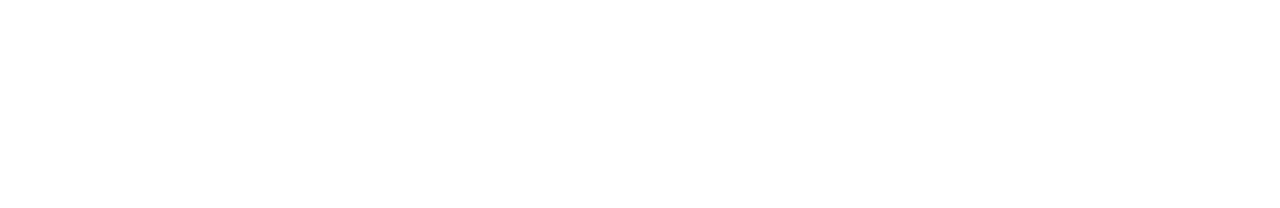
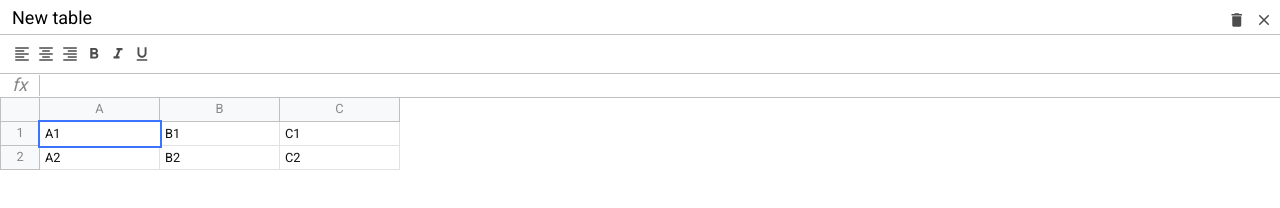
Before and after one commit to CoRTeZ1976/pure-excel, a website built with webpack: page src/index.html in a window 1280 px wide. Built offline with nearby package versions, Linux system fonts and the light colour scheme.

Commit message:
add style to excel table page

```diff
--- a/package.json
+++ b/package.json
@@ -48,6 +48,7 @@
   "dependencies": {
     "-": "^0.0.1",
     "@babel/polyfill": "^7.12.1",
+    "@material/web": "^1.0.0-pre.7",
     "cross-env": "^7.0.3",
     "normalize.css": "^8.0.1"
   }
--- a/src/index.html
+++ b/src/index.html
@@ -4,18 +4,62 @@
     <meta charset="UTF-8">
     <meta name="viewport" content="width=device-width, initial-scale=1.0">
     <link rel="shortcut icon" href="favicon.ico">
+    <link href="https://fonts.googleapis.com/css2?family=Material+Icons"
+          rel="stylesheet">
     <title>Pure JavaScript Excel</title>
 </head>
 <body>
 <div id="app" class="container">
     <div class="excel">
-        <div class="excel__header"></div>
 
-        <div class="excel__toolbar"></div>
+        <div class="excel__header">
+            <input type="text" value="New table" class="excel__header-input"/>
+            <div class="excel__header-buttonBlock">
+                <span class="material-icons button">delete</span>
+                <span class="material-icons button">close</span>
+            </div>
+        </div>
 
-        <div class="excel__formula"></div>
+        <div class="excel__toolbar">
+            <span class="material-icons button">format_align_left</span>
+            <span class="material-icons button">format_align_center</span>
+            <span class="material-icons button">format_align_right</span>
+            <span class="material-icons button">format_bold</span>
+            <span class="material-icons button">format_italic</span>
+            <span class="material-icons button">format_underline</span>
+        </div>
 
-        <div class="excel__table"></div>
+        <div class="excel__formula">
+            <div class="info">fx</div>
+            <div class="input" contenteditable spellcheck="false"></div>
+        </div>
+
+        <div class="excel__table">
+            <div class="row">
+                <div class="row-info"></div>
+                <div class="row-data">
+                    <div class="column">A</div>
+                    <div class="column">B</div>
+                    <div class="column">C</div>
+                </div>
+            </div>
+            <div class="row">
+                <div class="row-info">1</div>
+                <div class="row-data">
+                    <div class="cell selected" contenteditable="true">А1</div>
+                    <div class="cell" contenteditable="true">В1</div>
+                    <div class="cell" contenteditable="true">С1</div>
+                </div>
+            </div>
+            <div class="row">
+                <div class="row-info">2</div>
+                <div class="row-data">
+                    <div class="cell" contenteditable="true">А2</div>
+                    <div class="cell" contenteditable="true">В2</div>
+                    <div class="cell" contenteditable="true">С2</div>
+                </div>
+            </div>
+        </div>
     </div>
 </div>
 </body>
--- a/src/scss/_mixins.scss
+++ b/src/scss/_mixins.scss
@@ -0,0 +1,22 @@
+@mixin button($color: green) {
+  height: 24px;
+  min-width: 24px;
+  padding: 3px;
+  text-align: center;
+  position: relative;
+  display: inline-block;
+  color: rgba(0, 0, 0, .7);
+
+  & {
+    font-size: 18px;
+  }
+
+  &:active, &.active {
+    color: $color;
+  }
+
+  &:hover {
+    background: #eee;
+    cursor: pointer;
+  }
+}
--- a/src/scss/_variables.scss
+++ b/src/scss/_variables.scss
@@ -0,0 +1,7 @@
+$header-height: 34px;
+$toolbar-height: 40px;
+$formula-height: 24px;
+$info-cell-width: 40px;
+$cell-width: 120px;
+$row-height: 24px;
+$border-color: #c0c0c0;
--- a/src/scss/formula.scss
+++ b/src/scss/formula.scss
@@ -2,5 +2,29 @@
 @import "mixins";
 
 .excel__formula {
+  position: absolute;
+  left: 0;
+  right: 0;
+  top: $header-height + $toolbar-height;
+  height: $formula-height;
+  display: flex;
+  align-items: center;
+  border-bottom: 1px solid $border-color;
+  .info {
+    font-size: 18px;
+    text-align: center;
+    font-style: italic;
+    border-right: 1px solid $border-color;
 
+    min-width: $info-cell-width;
+  }
+
+  .input {
+    padding: 4px;
+    font-size: 12px;
+    outline: none;
+    width: 100%;
+    height: 100%;
+    color: #000;
+  }
 }
--- a/src/scss/header.scss
+++ b/src/scss/header.scss
@@ -2,5 +2,35 @@
 @import "mixins";
 
 .excel__header {
+    position: absolute;
+    top: 0;
+    right: 0;
+    left: 0;
+    height: $header-height;
+    padding: 8px 4px 0;
+    display: flex;
+    justify-content: space-between;
 
+  & .excel__header-input {
+    margin: 0;
+    padding: 2px 7px;
+    color: #000;
+    border: 1px solid transparent;
+    border-radius: 2px;
+    height: 20px;
+    font-size: 18px;
+    line-height: 22px;
+    outline: none;
+
+    &:hover {
+      border: 1px solid $border-color;
+    }
+    &:focus {
+      border: 2px solid #1a73e8;
+    }
+  }
+
+  & .button {
+    @include button(red);
+  }
 }
--- a/src/scss/index.scss
+++ b/src/scss/index.scss
@@ -19,4 +19,8 @@ body {
 
 .excel {
   position: relative;
+  color: #888;
+  height: 100%;
+  max-width: 100%;
+  font-size: .8rem;
 }
--- a/src/scss/table.scss
+++ b/src/scss/table.scss
@@ -2,5 +2,68 @@
 @import "mixins";
 
 .excel__table {
+  position: absolute;
+  left: 0;
+  right: 0;
+  top: $header-height + $toolbar-height + $formula-height;
+  overflow-x: auto;
+  padding-bottom: 2px;
 
+  .row {
+    display: flex;
+    flex-direction: row;
+    min-height: 20px;
+    height: $row-height;
+  }
+
+  .row-info {
+    display: flex;
+    justify-content: center;
+    align-items: center;
+    min-width: $info-cell-width;
+    height: 100%;
+    border: 1px solid $border-color;
+    background: #f8f9fa;
+    border-top: none;
+  }
+
+  .row-data {
+    display: flex;
+    justify-content: center;
+    align-items: center;
+    background: #f8f9fa;
+  }
+
+  .column {
+    display: flex;
+    justify-content: center;
+    align-items: center;
+    background: #f8f9fa;
+    min-width: 40px;
+    width: $cell-width;
+    border: 1px solid $border-color;
+    border-top: 0;
+    border-left: 0;
+    height: 100%;
+  }
+
+  .cell {
+    min-width: 40px;
+    padding: 5px;
+    width: $cell-width;
+    height: 100%;
+    border: 1px solid #e2e2e3;
+    border-top: 0;
+    border-left: 0;
+    color: #111;
+    white-space: nowrap;
+    background: #fff;
+    outline: none;
+
+    &.selected {
+      border: none;
+      outline: 2px solid #3c74ff;
+      z-index: 2;
+    }
+  }
 }
--- a/src/scss/toolbar.scss
+++ b/src/scss/toolbar.scss
@@ -2,5 +2,17 @@
 @import "mixins";
 
 .excel__toolbar {
+  position: absolute;
+  height: $toolbar-height;
+  left: 0;
+  right: 0;
+  top: $header-height;
+  border-top: 1px solid $border-color;
+  border-bottom: 1px solid $border-color;
+  padding: 7px 10px;
+  display: flex;
 
+  & .button {
+    @include button();
+  }
 }
--- a/webpack.config.js
+++ b/webpack.config.js
@@ -14,18 +14,6 @@ console.log('IS DEV', isDev)
 const filename = (ext) => (
   isDev ? `bundle.${ ext }` : `bundle.[hash].${ ext }`
 )
-
-const jsLoaders = () => {
-  const loaders = [
-    {
-      loader: 'babel-loader',
-      options: {
-        presets: ['@babel/preset-env'],
-      },
-    },
-  ]
-  return loaders
-}
 
 module.exports = {
   context: path.resolve(__dirname, 'src'),
@@ -81,7 +69,10 @@ module.exports = {
       {
         test: /\.m?js$/,
         exclude: /node_modules/,
-        use: jsLoaders(),
+        loader: 'babel-loader',
+        options: {
+          presets: ['@babel/preset-env'],
+        },
       },
     ],
   },
```
Also changed, not shown: 1 other file.
